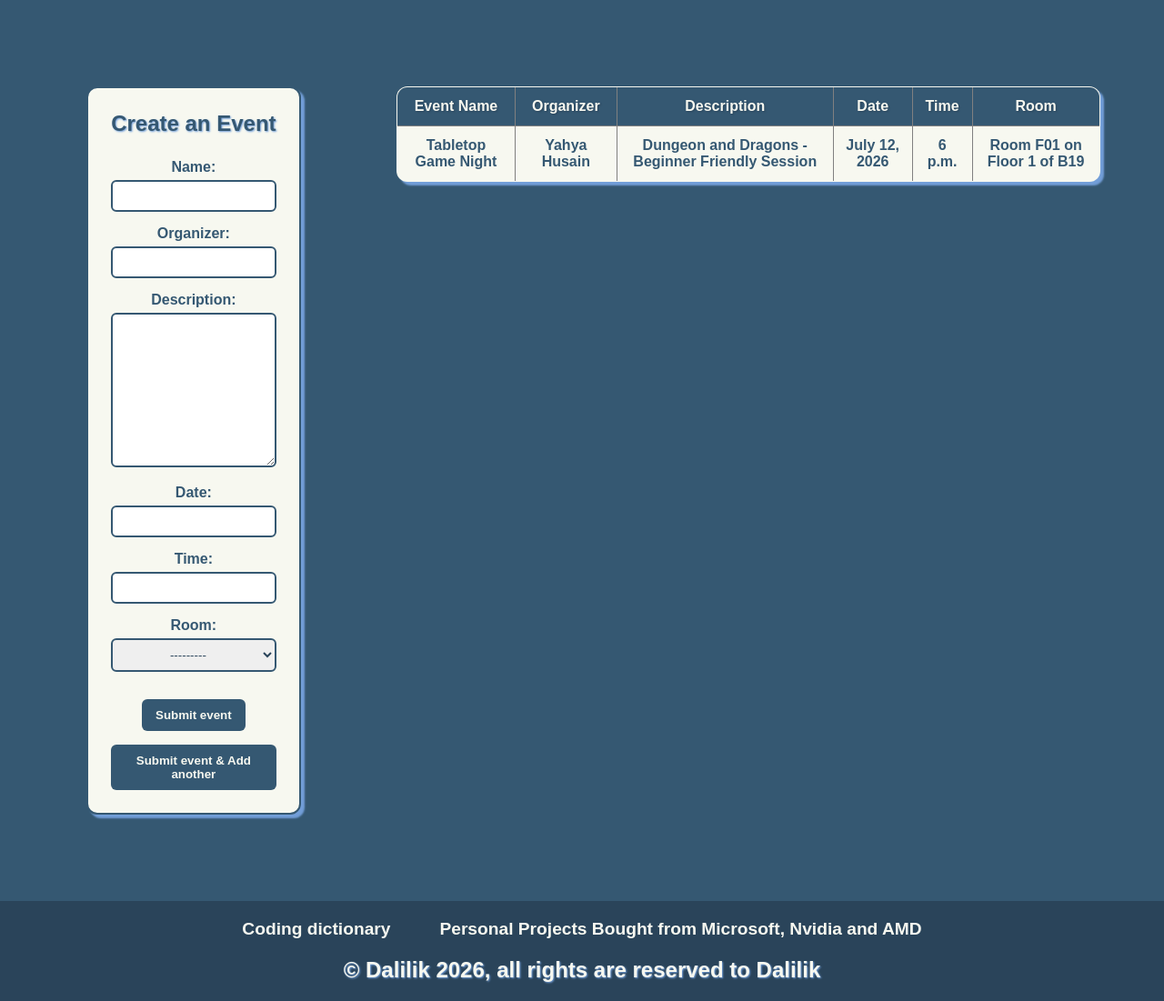
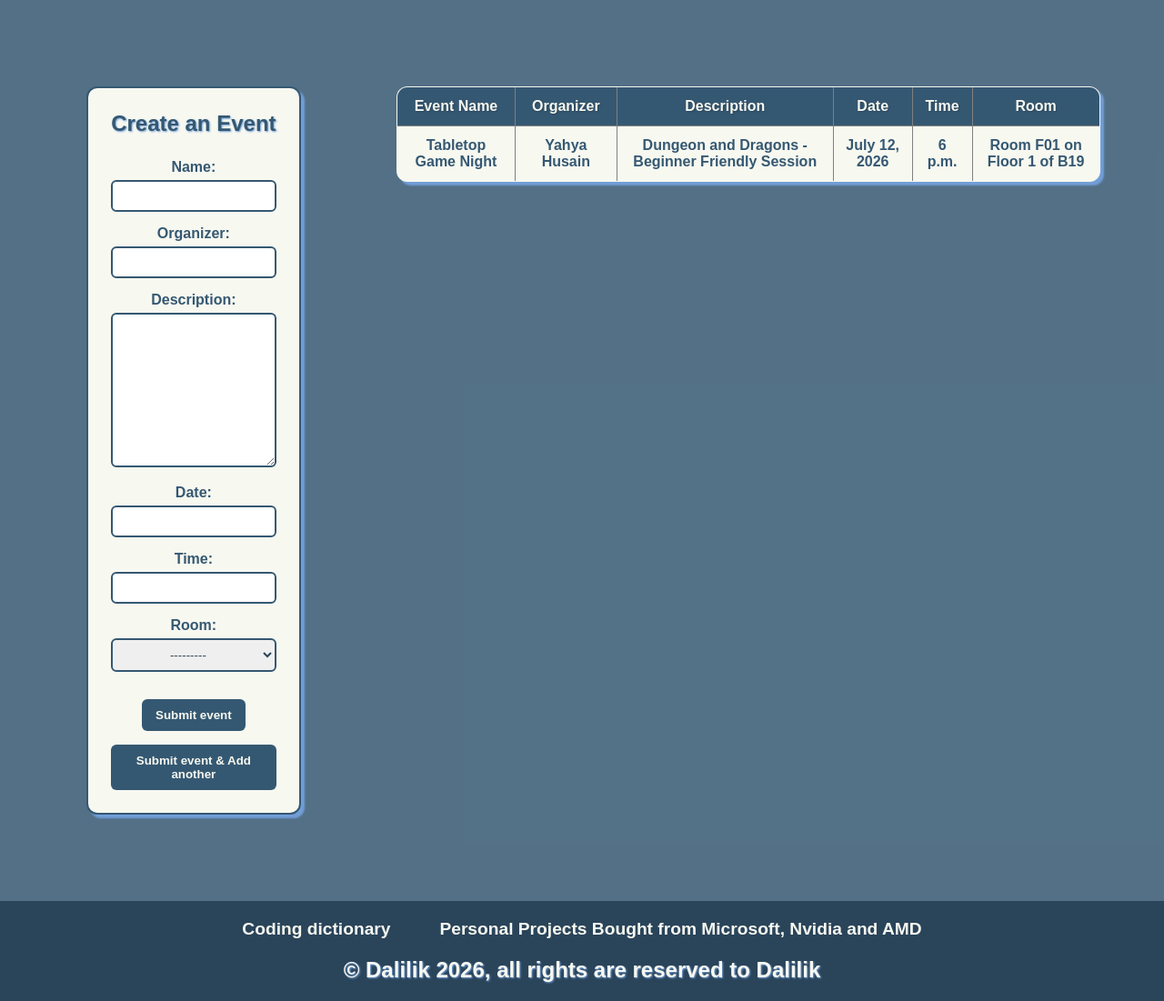
Before and after one commit to CatFlab/Internet-Programming, a Django app: page /Event.html in a window 1280 px wide. Shown: the part 87-1188 px from the top of the page at 91% size. Run offline with Django 5.2, Linux system fonts and the light colour scheme; data comes from the database, SQL or seed files in the repository.

Commit message:
changes to event-page background color and add opacity

```diff
--- a/pages2/templates/static/css/stylesheet.css
+++ b/pages2/templates/static/css/stylesheet.css
@@ -325,7 +325,7 @@ footer
     grid-template-columns: 1fr 2.5fr;
     gap: 40px;
     padding: 50px;
-    background-color: #355872;
+    background-color: rgb(53 88 114 / 85%);
     min-height: 700px;
     align-items: start;
 }
```
